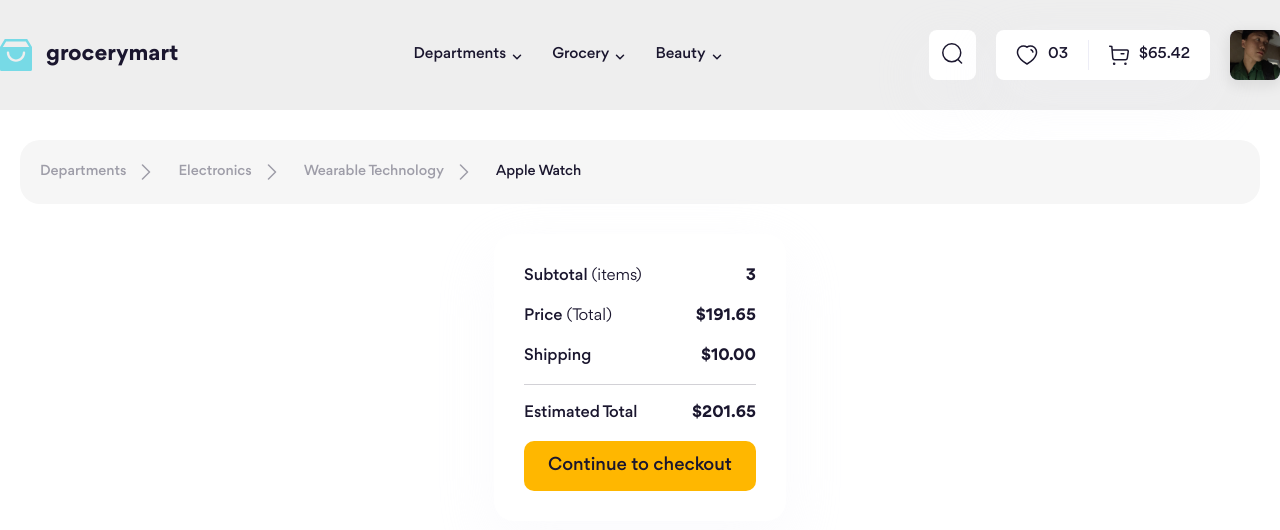
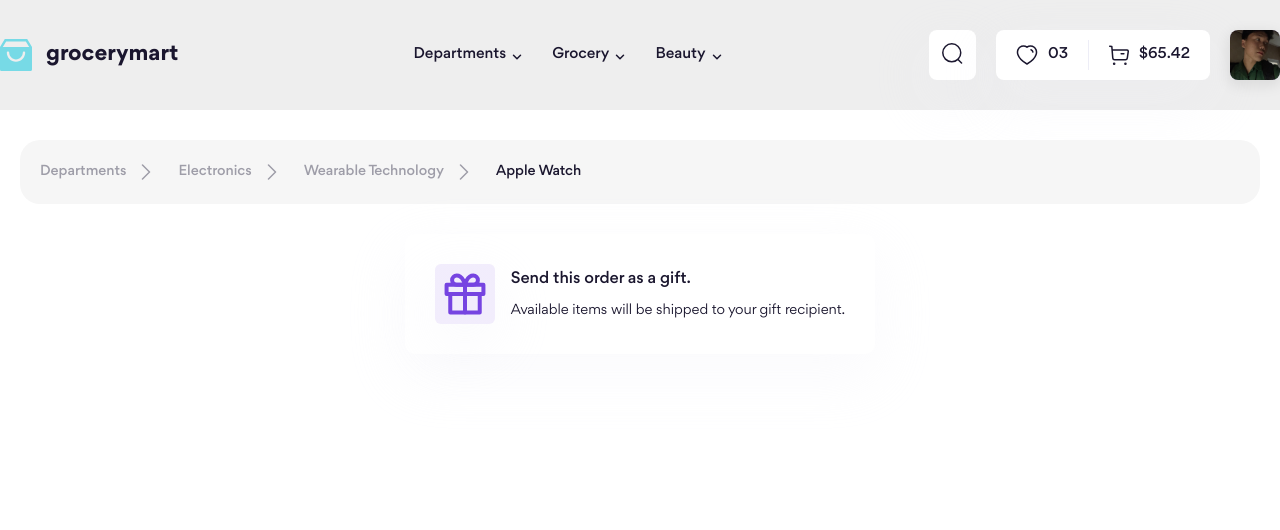
Before and after one commit to longtq2501/GroceryEcommerce, a React (Vite) app in the folder front-end/: page /check-out in a window 1280 px wide. Shown: the top 530 px of the page. Built offline with nearby package versions, Linux system fonts and the light colour scheme.

Commit message:
create GiftTag component

```diff
--- /dev/null
+++ b/front-end/src/components/CheckOut/GiftTag.jsx
@@ -0,0 +1,63 @@
+import React from "react";
+import styled from "styled-components";
+
+import GiftImage from "../../assets/checkout/gift-image.svg";
+
+const Container = styled.div`
+  display: flex;
+  align-items: center;
+  border-radius: 1rem;
+  background: #fff;
+  box-shadow: 0px 20px 60px 10px rgba(237, 237, 246, 0.2);
+`;
+
+const GiftContainer = styled.div`
+  display: flex;
+  justify-content: center;
+  align-items: center;
+  min-width: 6rem;
+  height: 6rem;
+  border-radius: 0.6rem;
+  background: var(
+    --Purple-Purple-10,
+    linear-gradient(
+      0deg,
+      rgba(255, 255, 255, 0.9) 0%,
+      rgba(255, 255, 255, 0.9) 100%
+    ),
+    #7644e1
+  );
+  box-shadow: 0px 20px 60px 10px rgba(237, 237, 246, 0.2);
+`;
+
+const GiftTitle = styled.h4`
+  color: #1a162e;
+  font-size: 1.6rem;
+  font-weight: 500;
+  line-height: 150%;
+`;
+
+const GiftDesc = styled.p`
+  color: #1a162e;
+  font-size: 1.4rem;
+  font-weight: 400;
+  line-height: 142.857%;
+`;
+
+const GiftTag = () => {
+  return (
+    <Container className="p-[16px] md:p-[20px] lg:p-[30px] gap-[16px]">
+      <GiftContainer className="">
+        <img src={GiftImage} alt="gift-image" className="object-cover" />
+      </GiftContainer>
+      <div className="flex flex-col gap-[10px]">
+        <GiftTitle>Send this order as a gift.</GiftTitle>
+        <GiftDesc>
+          Available items will be shipped to your gift recipient.
+        </GiftDesc>
+      </div>
+    </Container>
+  );
+};
+
+export default GiftTag;
--- a/front-end/src/output.css
+++ b/front-end/src/output.css
@@ -645,6 +645,10 @@ video {
   height: 100%;
 }
 
+.h-\[60px\] {
+  height: 60px;
+}
+
 .w-\[100\%\] {
   width: 100%;
 }
@@ -659,6 +663,14 @@ video {
 
 .w-full {
   width: 100%;
+}
+
+.w-\[\] {
+  width: ;
+}
+
+.w-\[60px\] {
+  width: 60px;
 }
 
 .max-w-\[1280px\] {
@@ -908,12 +920,16 @@ video {
     grid-template-columns: repeat(2, minmax(0, 1fr));
   }
 
+  .md\:p-\[20px\] {
+    padding: 20px;
+  }
+
   .md\:p-\[40px\] {
     padding: 40px;
   }
 
-  .md\:p-\[20px\] {
-    padding: 20px;
+  .md\:p-\[\] {
+    padding: ;
   }
 
   .md\:text-\[18px\] {
@@ -1054,12 +1070,12 @@ video {
     padding: 0px;
   }
 
+  .lg\:p-\[30px\] {
+    padding: 30px;
+  }
+
   .lg\:p-\[60px\] {
     padding: 60px;
-  }
-
-  .lg\:p-\[30px\] {
-    padding: 30px;
   }
 
   .lg\:px-\[25px\] {
--- a/front-end/src/pages/CheckOut/CheckOut.jsx
+++ b/front-end/src/pages/CheckOut/CheckOut.jsx
@@ -3,6 +3,7 @@ import React from "react";
 import Header from "../../layouts/Header/Header";
 import NavBar from "../../components/NavBar/NavBar";
 import TotalPrice from "../../components/CheckOut/TotalPrice";
+import GiftTag from "../../components/CheckOut/GiftTag";
 import CheckOutBody from "../../components/CheckOut/CheckOutBody";
 
 const CheckOut = () => {
@@ -12,7 +13,7 @@ const CheckOut = () => {
       <div className="flex flex-col gap-[20px] lg:gap-[30px] lg:mx-[20px] mb-[36px]">
         <NavBar />
         <CheckOutBody>
-          <TotalPrice />
+          <GiftTag />
         </CheckOutBody>
       </div>
     </div>
```
Also changed, not shown: front-end/src/assets/checkout/gift-image.svg (added).
